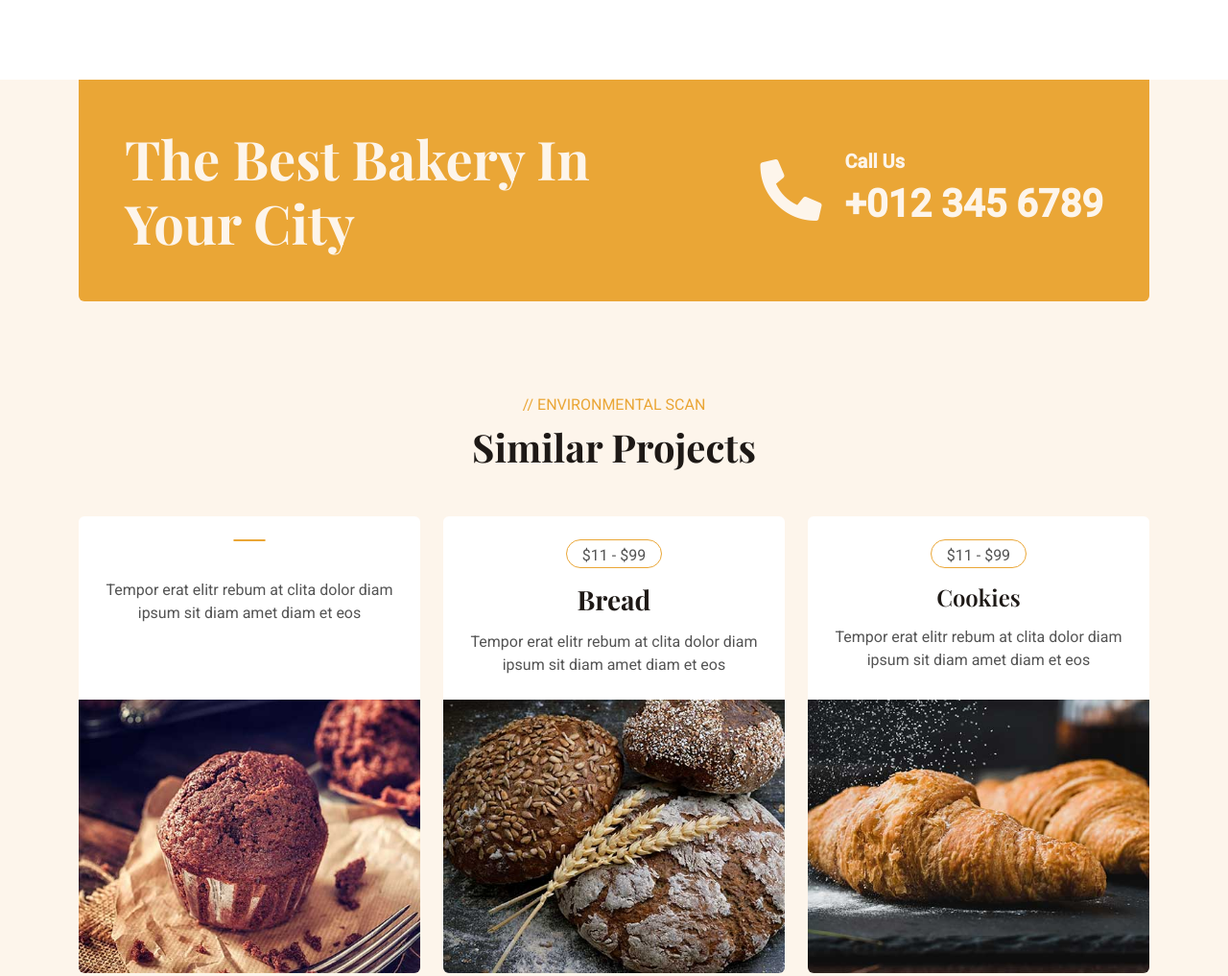
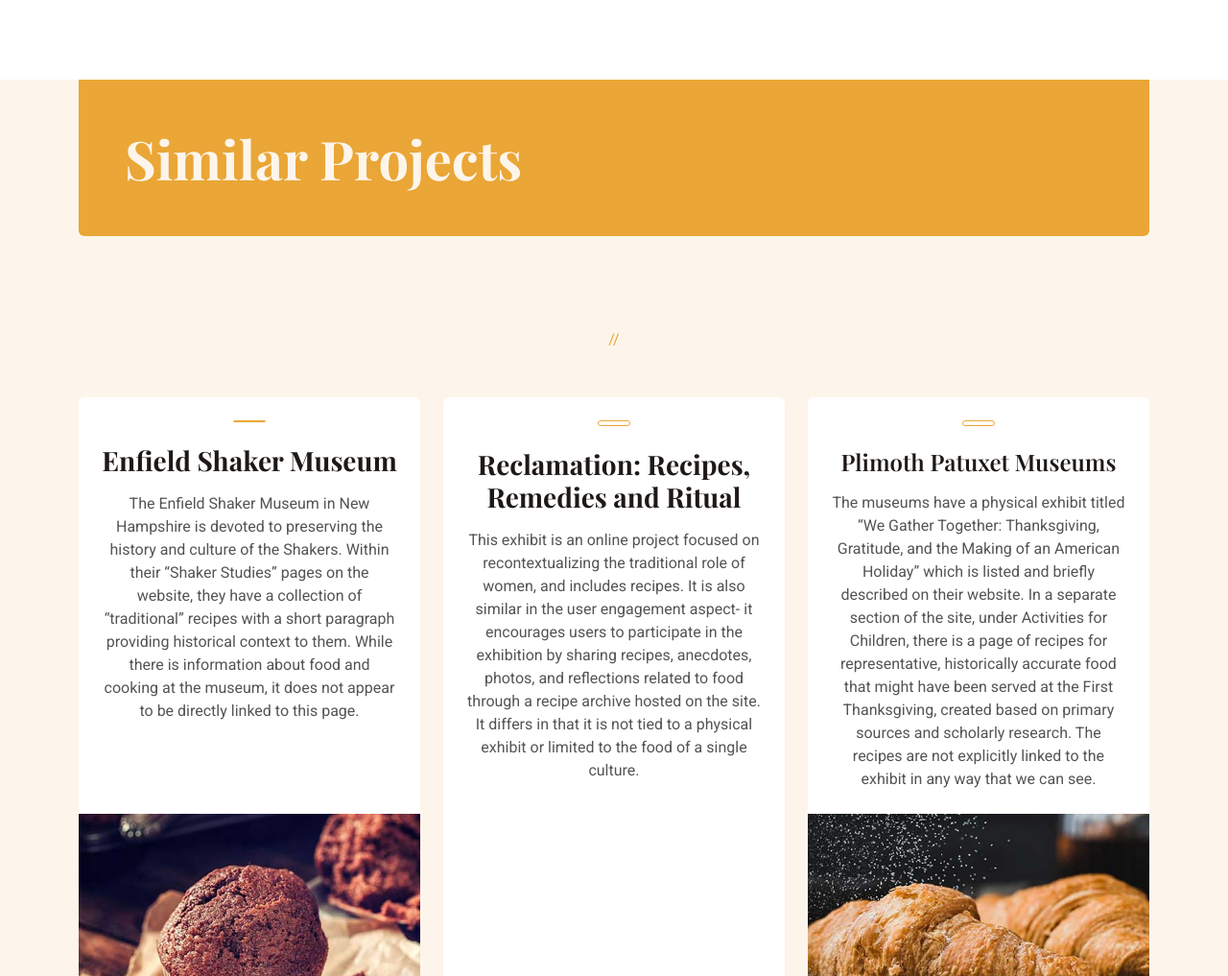
Before and after one commit to holtMSU/FishFeedingFolk, a plain HTML site: page product.html in a window 1280 px wide. Shown: the part 520-1537 px from the top of the page at 96% size. Drawn offline with nearby package versions, Linux system fonts and the light colour scheme.

Commit message:
Update product.html

```diff
--- a/product.html
+++ b/product.html
@@ -114,30 +114,26 @@
             <div class="bg-primary text-light rounded-bottom p-5 my-6 mt-0 wow fadeInUp" data-wow-delay="0.1s">
                 <div class="row g-4 align-items-center">
                     <div class="col-lg-6">
-                        <h1 class="display-4 text-light mb-0">The Best Bakery In Your City</h1>
+                        <h1 class="display-4 text-light mb-0">Similar Projects</h1>
                     </div>
                     <div class="col-lg-6 text-lg-end">
                         <div class="d-inline-flex align-items-center text-start">
-                            <i class="fa fa-phone-alt fa-4x flex-shrink-0"></i>
-                            <div class="ms-4">
-                                <p class="fs-5 fw-bold mb-0">Call Us</p>
-                                <p class="fs-1 fw-bold mb-0">+012 345 6789</p>
-                            </div>
+
                         </div>
                     </div>
                 </div>
             </div>
             <div class="text-center mx-auto mb-5 wow fadeInUp" data-wow-delay="0.1s" style="max-width: 500px;">
-                <p class="text-primary text-uppercase mb-2">// Environmental Scan</p>
-                <h1 class="display-6 mb-4">Similar Projects</h1>
+                <p class="text-primary text-uppercase mb-2">// </p>
+                <h1 class="display-6 mb-4"></h1>
             </div>
             <div class="row g-4">
                 <div class="col-lg-4 col-md-6 wow fadeInUp" data-wow-delay="0.1s">
                     <div class="product-item d-flex flex-column bg-white rounded overflow-hidden h-100">
                         <div class="text-center p-4">
                             <div class="d-inline-block border border-primary rounded-pill px-3 mb-3"></div>
-                            <h3 class="mb-3"></h3>
-                            <span>Tempor erat elitr rebum at clita dolor diam ipsum sit diam amet diam et eos</span>
+                            <h3 class="mb-3">Enfield Shaker Museum</h3>
+                            <span>The Enfield Shaker Museum in New Hampshire is devoted to preserving the history and culture of the Shakers. Within their “Shaker Studies” pages on the website, they have a collection of “traditional” recipes with a short paragraph providing historical context to them. While there is information about food and cooking at the museum, it does not appear to be directly linked to this page.</span>
                         </div>
                         <div class="position-relative mt-auto">
                             <img class="img-fluid" src="img/product-1.jpg" alt="">
@@ -150,12 +146,13 @@
                 <div class="col-lg-4 col-md-6 wow fadeInUp" data-wow-delay="0.3s">
                     <div class="product-item d-flex flex-column bg-white rounded overflow-hidden h-100">
                         <div class="text-center p-4">
-                            <div class="d-inline-block border border-primary rounded-pill pt-1 px-3 mb-3">$11 - $99</div>
-                            <h3 class="mb-3">Bread</h3>
-                            <span>Tempor erat elitr rebum at clita dolor diam ipsum sit diam amet diam et eos</span>
+                            <div class="d-inline-block border border-primary rounded-pill pt-1 px-3 mb-3"></div>
+                            <h3 class="mb-3">Reclamation: Recipes, Remedies and Ritual</h3>
+                            <span>This exhibit is an online project focused on recontextualizing the traditional role of women, and includes recipes. It is also similar in the user engagement aspect- it encourages users to participate in the exhibition by sharing recipes, anecdotes, photos, and reflections related to food through a recipe archive hosted on the site. It differs in that it is not tied to a physical exhibit or limited to the food of a single culture.
+</span>
                         </div>
                         <div class="position-relative mt-auto">
-                            <img class="img-fluid" src="img/product-2.jpg" alt="">
+
                             <div class="product-overlay">
                                 <a class="btn btn-lg-square btn-outline-light rounded-circle" href=""><i class="fa fa-eye text-primary"></i></a>
                             </div>
@@ -165,9 +162,9 @@
                 <div class="col-lg-4 col-md-6 wow fadeInUp" data-wow-delay="0.5s">
                     <div class="product-item d-flex flex-column bg-white rounded overflow-hidden h-100">
                         <div class="text-center p-4">
-                            <div class="d-inline-block border border-primary rounded-pill pt-1 px-3 mb-3">$11 - $99</div>
-                            <h4 class="mb-3">Cookies</h4>
-                            <span>Tempor erat elitr rebum at clita dolor diam ipsum sit diam amet diam et eos</span>
+                            <div class="d-inline-block border border-primary rounded-pill pt-1 px-3 mb-3"></div>
+                            <h4 class="mb-3">Plimoth Patuxet Museums</h4>
+                            <span>The museums have a physical exhibit titled “We Gather Together: Thanksgiving, Gratitude, and the Making of an American Holiday” which is listed and briefly described on their website. In a separate section of the site, under Activities for Children, there is a page of recipes for representative, historically accurate food that might have been served at the First Thanksgiving, created based on primary sources and scholarly research. The recipes are not explicitly linked to the exhibit in any way that we can see. </span>
                         </div>
                         <div class="position-relative mt-auto">
                             <img class="img-fluid" src="img/product-3.jpg" alt="">
```
